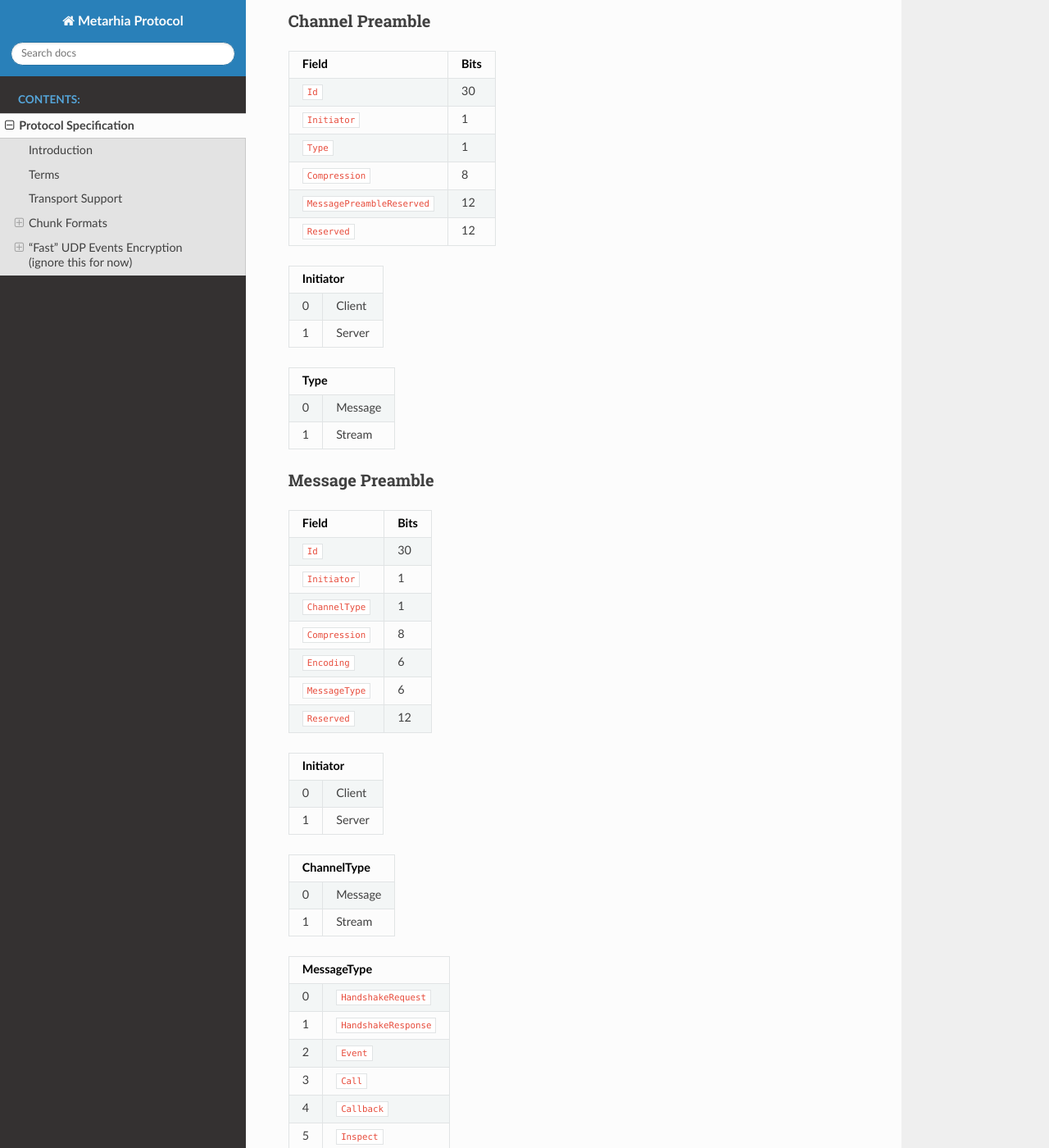
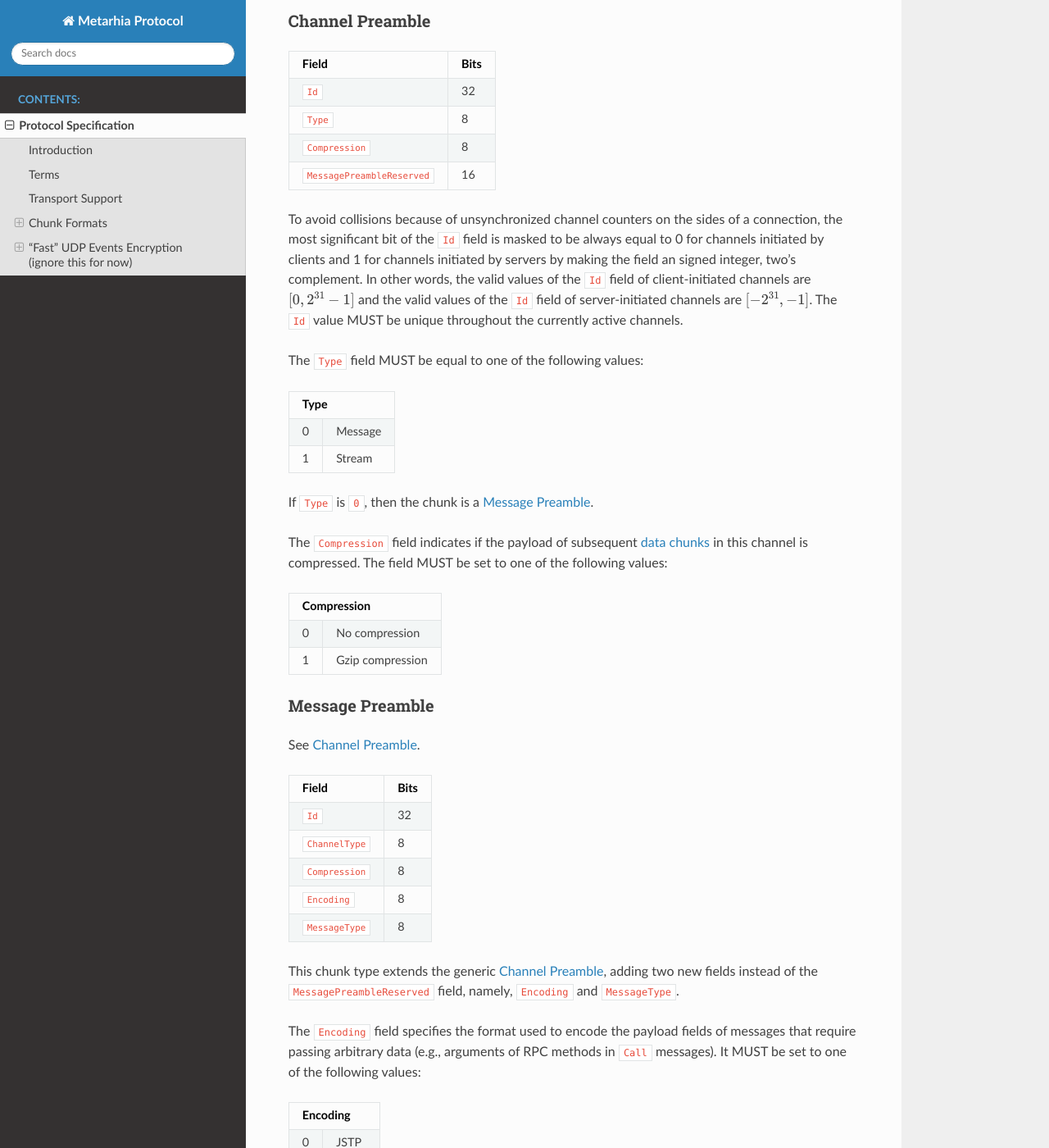
Before and after one commit to metarhia/protocol, a Sphinx documentation site: the page built from docs/protocol.rst, in a window 1280 px wide and 1400 px high, scrolled down 2116 px. Shown: the whole window at 82% size. Built offline with Sphinx 7.4.7 and the Read the Docs theme 2.0.0, drawn with Linux system fonts in a browser that asks for light colours; some of the changed text lies outside the part shown.

Commit message:
docs(spec): rework chunk formats description
- Make it more detailed and describe individual fields.
- Reorder and resize some fields.

```diff
--- a/docs/conf.py
+++ b/docs/conf.py
@@ -30,7 +30,9 @@
 # Add any Sphinx extension module names here, as strings. They can be
 # extensions coming with Sphinx (named 'sphinx.ext.*') or your custom
 # ones.
-extensions = []
+extensions = [
+    'sphinx.ext.mathjax',
+]
 
 # Add any paths that contain templates here, relative to this directory.
 templates_path = ['_templates']
--- a/docs/protocol.rst
+++ b/docs/protocol.rst
@@ -107,26 +107,25 @@ Channel Preamble
 +-----------------------------+------+
 | Field                       | Bits |
 +=============================+======+
-| ``Id``                      | 30   |
+| ``Id``                      | 32   |
 +-----------------------------+------+
-| ``Initiator``               | 1    |
-+-----------------------------+------+
-| ``Type``                    | 1    |
+| ``Type``                    | 8    |
 +-----------------------------+------+
 | ``Compression``             | 8    |
 +-----------------------------+------+
-| ``MessagePreambleReserved`` | 12   |
-+-----------------------------+------+
-| ``Reserved``                | 12   |
+| ``MessagePreambleReserved`` | 16   |
 +-----------------------------+------+
 
-+-------------+
-| Initiator   |
-+===+=========+
-| 0 | Client  |
-+---+---------+
-| 1 | Server  |
-+---+---------+
+To avoid collisions because of unsynchronized channel counters on the sides of
+a connection, the most significant bit of the ``Id`` field is masked to be
+always equal to 0 for channels initiated by clients and 1 for channels
+initiated by servers by making the field an signed integer, two's complement.
+In other words, the valid values of the ``Id`` field of client-initiated
+channels are :math:`{[0, 2^{31} - 1]}` and the valid values of the ``Id`` field
+of server-initiated channels are :math:`{[{-2^{31}}, -1]}`.  The ``Id`` value
+MUST be unique throughout the currently active channels.
+
+The ``Type`` field MUST be equal to one of the following values:
 
 +-------------+
 | Type        |
@@ -136,42 +135,58 @@ Channel Preamble
 | 1 | Stream  |
 +---+---------+
 
+If ``Type`` is ``0``, then the chunk is a `Message Preamble`_.
+
+The ``Compression`` field indicates if the payload of subsequent `data
+chunks`__ in this channel is compressed.  The field MUST be set to one of the
+following values:
+
++----------------------+
+| Compression          |
++===+==================+
+| 0 | No compression   |
++---+------------------+
+| 1 | Gzip compression |
++---+------------------+
+
+__ `Data Chunk`_
+
 Message Preamble
 ^^^^^^^^^^^^^^^^
+
+See `Channel Preamble`_.
 
 +-----------------------------+------+
 | Field                       | Bits |
 +=============================+======+
-| ``Id``                      | 30   |
+| ``Id``                      | 32   |
 +-----------------------------+------+
-| ``Initiator``               | 1    |
-+-----------------------------+------+
-| ``ChannelType``             | 1    |
+| ``ChannelType``             | 8    |
 +-----------------------------+------+
 | ``Compression``             | 8    |
 +-----------------------------+------+
-| ``Encoding``                | 6    |
+| ``Encoding``                | 8    |
 +-----------------------------+------+
-| ``MessageType``             | 6    |
-+-----------------------------+------+
-| ``Reserved``                | 12   |
+| ``MessageType``             | 8    |
 +-----------------------------+------+
 
-+-------------+
-| Initiator   |
-+===+=========+
-| 0 | Client  |
-+---+---------+
-| 1 | Server  |
-+---+---------+
+This chunk type extends the generic `Channel Preamble`_, adding two new fields
+instead of the ``MessagePreambleReserved`` field, namely, ``Encoding`` and
+``MessageType``.
 
-+-------------+
-| ChannelType |
-+===+=========+
-| 0 | Message |
-+---+---------+
-| 1 | Stream  |
-+---+---------+
+The ``Encoding`` field specifies the format used to encode the payload fields
+of messages that require passing arbitrary data (e.g., arguments of RPC methods
+in ``Call`` messages).  It MUST be set to one of the following values:
+
++----------+
+| Encoding |
++===+======+
+| 0 | JSTP |
++---+------+
+| 1 | JSON |
++---+------+
+
+The ``MessageType`` field MUST be set to one of the following values:
 
 +----+------------------------+
 | MessageType                 |
@@ -201,26 +216,29 @@ Data Chunk
 +-----------------------------+------+
 | Field                       | Bits |
 +=============================+======+
-| ``ChannelId``               | 30   |
-+-----------------------------+------+
-| ``ChannelInitiator``        | 1    |
-+-----------------------------+------+
-| ``More``                    | 1    |
+| ``ChannelId``               | 32   |
 +-----------------------------+------+
 | ``Length``                  | 16   |
 +-----------------------------+------+
-| ``Reserved``                | 16   |
+| ``Flags``                   | 16   |
 +-----------------------------+------+
 | ``Payload``                        |
 +------------------------------------+
 
-+------------------+
-| ChannelInitiator |
-+===+==============+
-| 0 | Client       |
-+---+--------------+
-| 1 | Server       |
-+---+--------------+
+The ``ChannelId`` field specifies a channel the chunk belongs to.  The
+``Length`` field contains the size of the payload in bytes.  The ``Flags``
+field has the following structure:
+
++-----------------------+
+| Flags                 |
++============+==========+
+| Bits 31--1 | Reserved |
++------------+----------+
+| Bit 0      | ``More`` |
++------------+----------+
+
+Flag ``More`` specifies if the channel has more chunks.  Reserved flags MUST be
+set to ``0``.
 
 .. _TCP: https://tools.ietf.org/html/rfc793
 .. _TLS: https://tools.ietf.org/html/rfc5246
```
